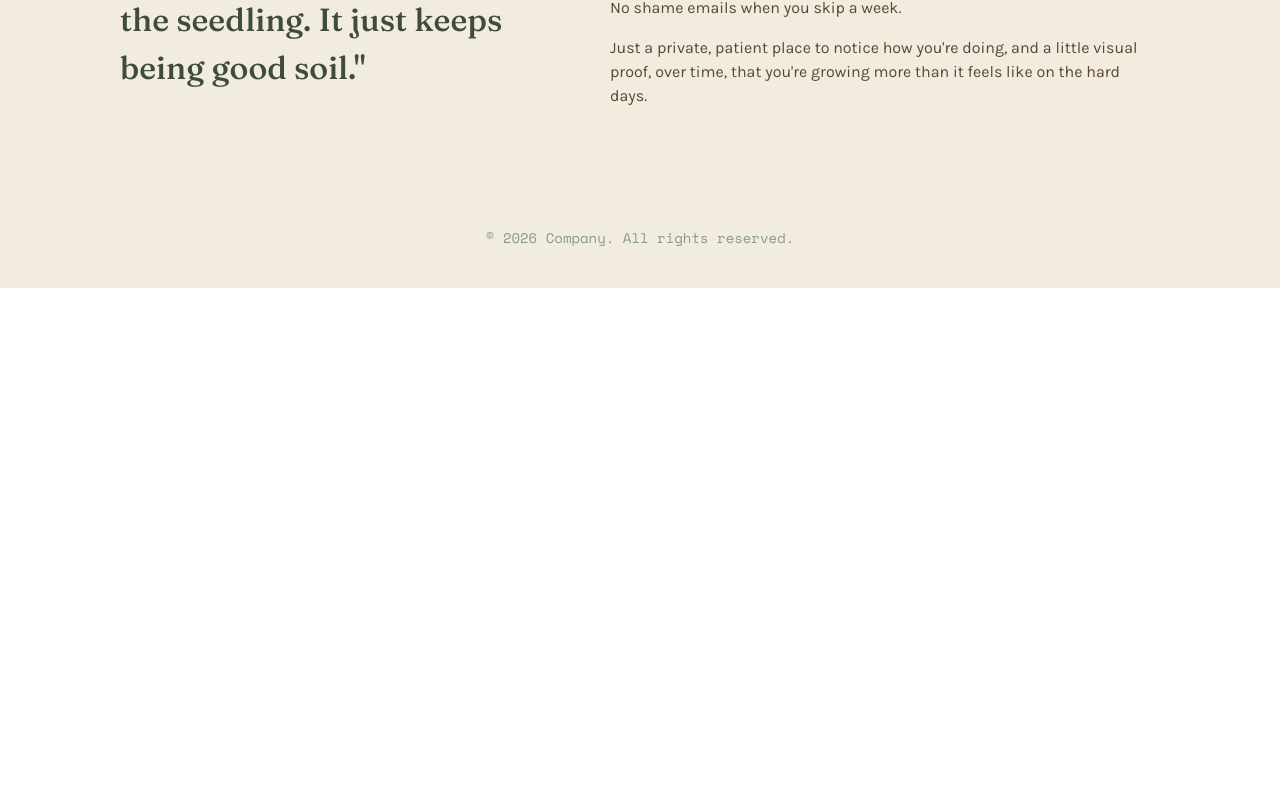
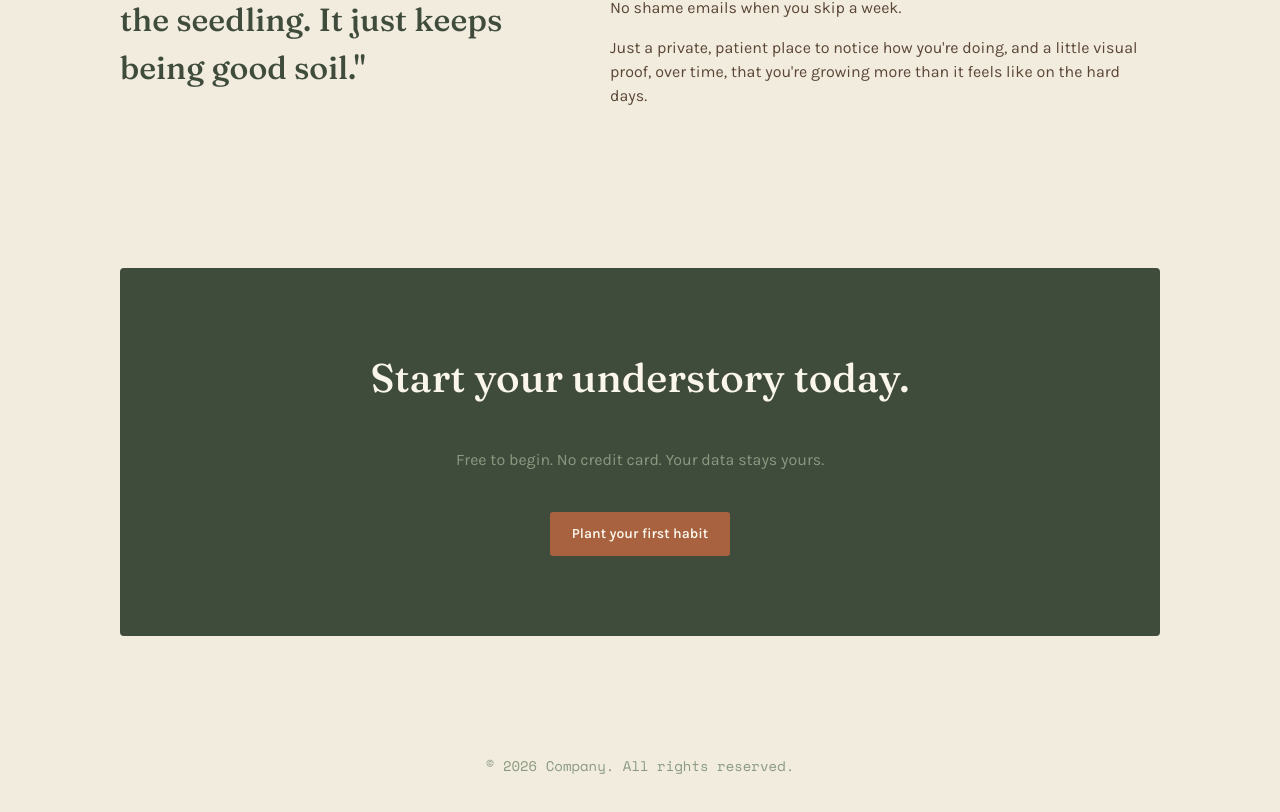
Before and after one commit to LasimaP/compass-wellness-app, a React (Vite) app in the folder compass-frontend/: page / in a window 1280 px wide. Shown: the part 2379-3191 px from the top of the page. Before the commit the page ends 2667 px from the top, so only its background shows below. Built offline with nearby package versions, Linux system fonts and the light colour scheme.

Commit message:
feat: add cta band to homepage

```diff
--- a/compass-frontend/src/Pages/HomePage.jsx
+++ b/compass-frontend/src/Pages/HomePage.jsx
@@ -6,6 +6,7 @@ import FooterComponent from "../components/FooterComponent";
 import FeatureBeds from "../components/FeatureBeds";
 import StreakTimeline from "../components/StreakTimeline";
 import Philosophy from "../components/Philosophy";
+import CtaBand from "../components/CtaBand";
 
 const HomePage = () => {
   return (
@@ -16,6 +17,7 @@ const HomePage = () => {
         <FeatureBeds />
         <StreakTimeline />
         <Philosophy />
+        <CtaBand />
       </div>
     </>
   );
--- /dev/null
+++ b/compass-frontend/src/components/CtaBand.jsx
@@ -0,0 +1,22 @@
+import React from "react";
+import Button from "./Button";
+
+const CtaBand = () => {
+  return (
+    <section className="max-w-[1120px] mx-auto px-10 py-20 gap-10 relative z-2">
+      <div className="flex flex-col items-center bg-moss px-10 py-20 rounded-sm gap-10 text-center">
+        <h3 className="font-display font-medium text-[clamp(1.8rem,3.4vw,2.5rem)] text-linen">
+          Start your understory today.
+        </h3>
+        <p className="font-body text-sage">
+          Free to begin. No credit card. Your data stays yours.
+        </p>
+        <Button variant="primary" href="#">
+          Plant your first habit
+        </Button>
+      </div>
+    </section>
+  );
+};
+
+export default CtaBand;
```
